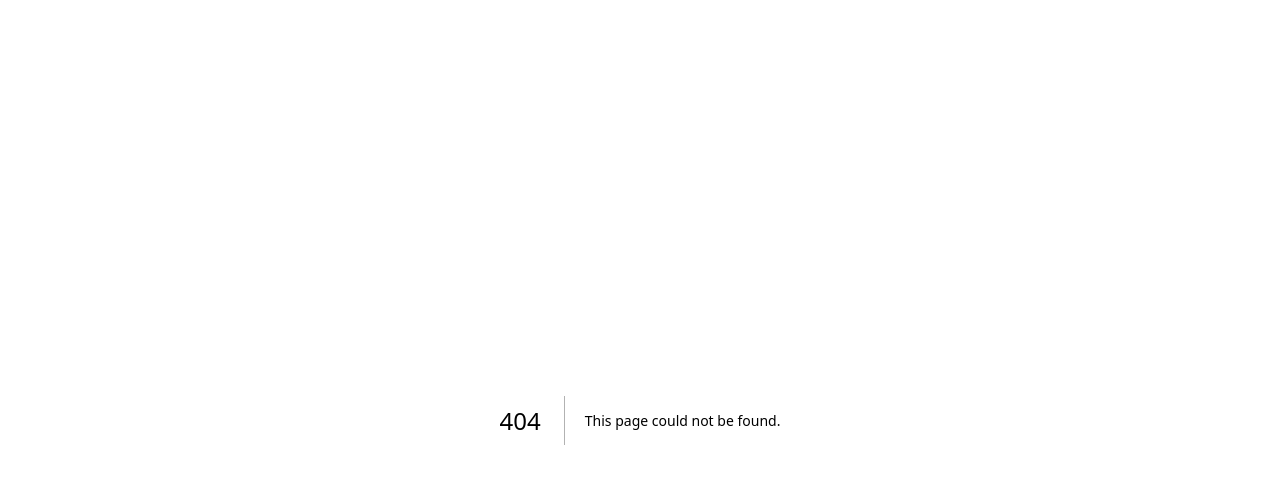
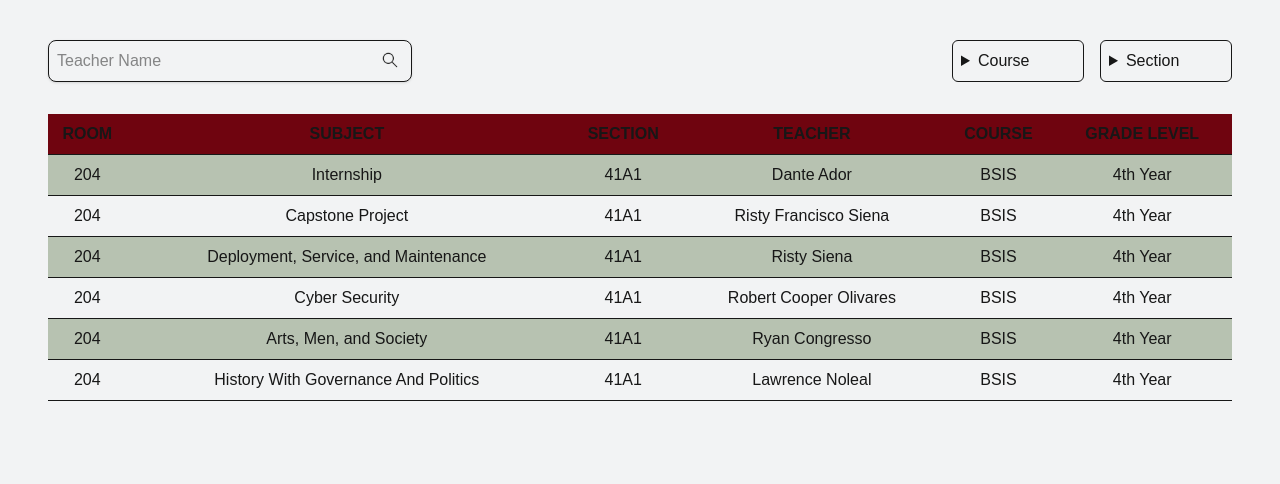
Before and after one commit to Joshclxx/NFSMIS-Capstone, a Next.js app: page /admin/classes in a window 1280 px wide. Before the commit this address had no page. Shown: the top 484 px of the page. Built offline with nearby package versions, Linux system fonts and the light colour scheme.

Commit message:
Added classes component

```diff
--- /dev/null
+++ b/src/app/admin/classes/page.tsx
@@ -0,0 +1,190 @@
+"use client";
+
+import React, { useState } from "react";
+import SectionContainer from "@/components/SectionContainer";
+
+export default function Portal() {
+  const information = [
+    {
+      room: 204,
+      subject: "Internship",
+      section: "41A1",
+      teacher: "Dante Ador",
+      course: "BSIS",
+      gradeLevel: "4th Year",
+    },
+    {
+      room: 204,
+      subject: "Capstone Project",
+      section: "41A1",
+      teacher: "Risty Francisco Siena",
+      course: "BSIS",
+      gradeLevel: "4th Year",
+    },
+    {
+      room: 204,
+      subject: "Deployment, Service, and Maintenance",
+      section: "41A1",
+      teacher: "Risty Siena",
+      course: "BSIS",
+      gradeLevel: "4th Year",
+    },
+    {
+      room: 204,
+      subject: "Cyber Security",
+      section: "41A1",
+      teacher: "Robert Cooper Olivares",
+      course: "BSIS",
+      gradeLevel: "4th Year",
+    },
+    {
+      room: 204,
+      subject: "Arts, Men, and Society",
+      section: "41A1",
+      teacher: "Ryan Congresso",
+      course: "BSIS",
+      gradeLevel: "4th Year",
+    },
+    {
+      room: 204,
+      subject: "History With Governance And Politics",
+      section: "41A1",
+      teacher: "Lawrence Noleal",
+      course: "BSIS",
+      gradeLevel: "4th Year",
+    },
+  ];
+
+  // STATES
+  const [searchTeacher, setSearchTeacher] = useState("");
+  const [course, setCourse] = useState("");
+  const [section, setSection] = useState("");
+
+  // FILTERING
+  const filteredData = information.filter((item) => {
+    const matchesTeacher = item.teacher
+      .toLowerCase()
+      .includes(searchTeacher.toLowerCase());
+    const matchesCourse = course ? item.course === course : true;
+    const matchesSection = section ? item.section === section : true;
+
+    return matchesTeacher && matchesCourse && matchesSection;
+  });
+
+  return (
+    <SectionContainer background="mt-12 px-4">
+      {/* SEARCH & DROPDOWNS */}
+      <div className="flex justify-between gap-4 w-full sticky top-0 bg-background z-10 py-2">
+        {/* SEARCH TEACHER */}
+        <div className="relative w-[364px]">
+          <img
+            src="/icons/search-icon.svg"
+            alt="Icon"
+            width={21}
+            className="absolute right-3 top-2.5 w-5 h-5 cursor-pointer"
+          />
+          <input
+            type="text"
+            placeholder="Teacher Name"
+            value={searchTeacher}
+            onChange={(e) => setSearchTeacher(e.target.value)}
+            className="rounded-lg bg-background border shadow p-2 w-full focus:outline-none focus:ring-1"
+          />
+        </div>
+
+        {/* COURSE + SECTION */}
+        <div className="flex justify-between gap-4">
+          {/* COURSE DROPDOWN */}
+          <div className="relative w-[132px]">
+            <details className="group">
+              <summary className="bg-background p-2 border rounded-md cursor-pointer">
+                {course || "Course"}
+              </summary>
+              <ul className="absolute left-0 mt-1 w-full bg-background border rounded-md shadow-md p-2 z-20">
+                {["BSIS", "BSA", "BSAIS", "BSTM", "BSCRIM", "BTVTED"].map(
+                  (c) => (
+                    <li
+                      key={c}
+                      className="cursor-pointer hover:bg-secondary/50 p-1 rounded"
+                      onClick={() => setCourse(c)}
+                    >
+                      {c}
+                    </li>
+                  )
+                )}
+                <li
+                  className="cursor-pointer text-red-500 hover:bg-gray-200 p-1 rounded"
+                  onClick={() => setCourse("")}
+                >
+                  Clear
+                </li>
+              </ul>
+            </details>
+          </div>
+
+          {/* SECTION DROPDOWN */}
+          <div className="relative w-[132px]">
+            <details className="group">
+              <summary className="bg-background p-2 border rounded-md cursor-pointer">
+                {section || "Section"}
+              </summary>
+              <ul className="absolute left-0 mt-1 w-full bg-background border rounded-md shadow-md p-2 z-20">
+                {[...new Set(information.map((i) => i.section))].map((s) => (
+                  <li
+                    key={s}
+                    className="cursor-pointer hover:bg-secondary/50 p-1 rounded"
+                    onClick={() => setSection(s)}
+                  >
+                    {s}
+                  </li>
+                ))}
+                <li
+                  className="cursor-pointer text-primary hover:bg-secondary/50 p-1 rounded"
+                  onClick={() => setSection("")}
+                >
+                  Clear
+                </li>
+              </ul>
+            </details>
+          </div>
+        </div>
+      </div>
+
+      {/* TABLE */}
+      <div className="overflow-x-auto mt-6 scroll-smooth">
+        <table className="min-w-full border-white body-text text-textWhite text-center">
+          <thead>
+            <tr className="bg-primary">
+              <th className="py-2 border-b">ROOM</th>
+              <th className="py-2 border-b">SUBJECT</th>
+              <th className="py-2 border-b">SECTION</th>
+              <th className="py-2 border-b">TEACHER</th>
+              <th className="py-2 border-b">COURSE</th>
+              <th className="py-2 border-b">GRADE LEVEL</th>
+            </tr>
+          </thead>
+          <tbody>
+            {filteredData.length > 0 ? (
+              filteredData.map((list, index) => (
+                <tr key={index} className="text-dark odd:bg-[#2f5215]/30">
+                  <td className="py-2 border-b">{list.room}</td>
+                  <td className="py-2 border-b">{list.subject}</td>
+                  <td className="py-2 border-b">{list.section}</td>
+                  <td className="py-2 border-b">{list.teacher}</td>
+                  <td className="py-2 border-b">{list.course}</td>
+                  <td className="py-2 border-b">{list.gradeLevel}</td>
+                </tr>
+              ))
+            ) : (
+              <tr>
+                <td colSpan={6} className="py-4 text-center text-primary">
+                  No records found
+                </td>
+              </tr>
+            )}
+          </tbody>
+        </table>
+      </div>
+    </SectionContainer>
+  );
+}
```
